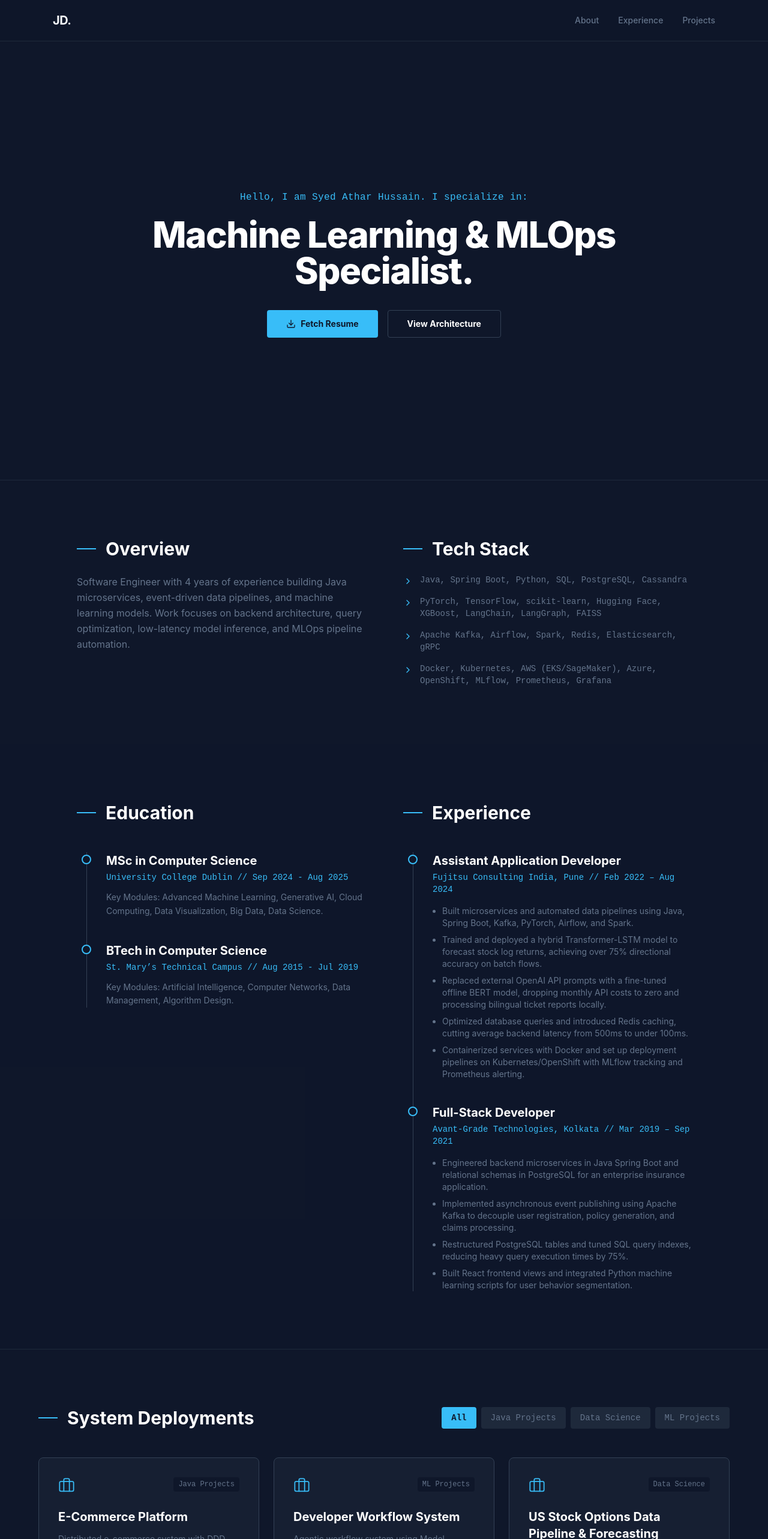
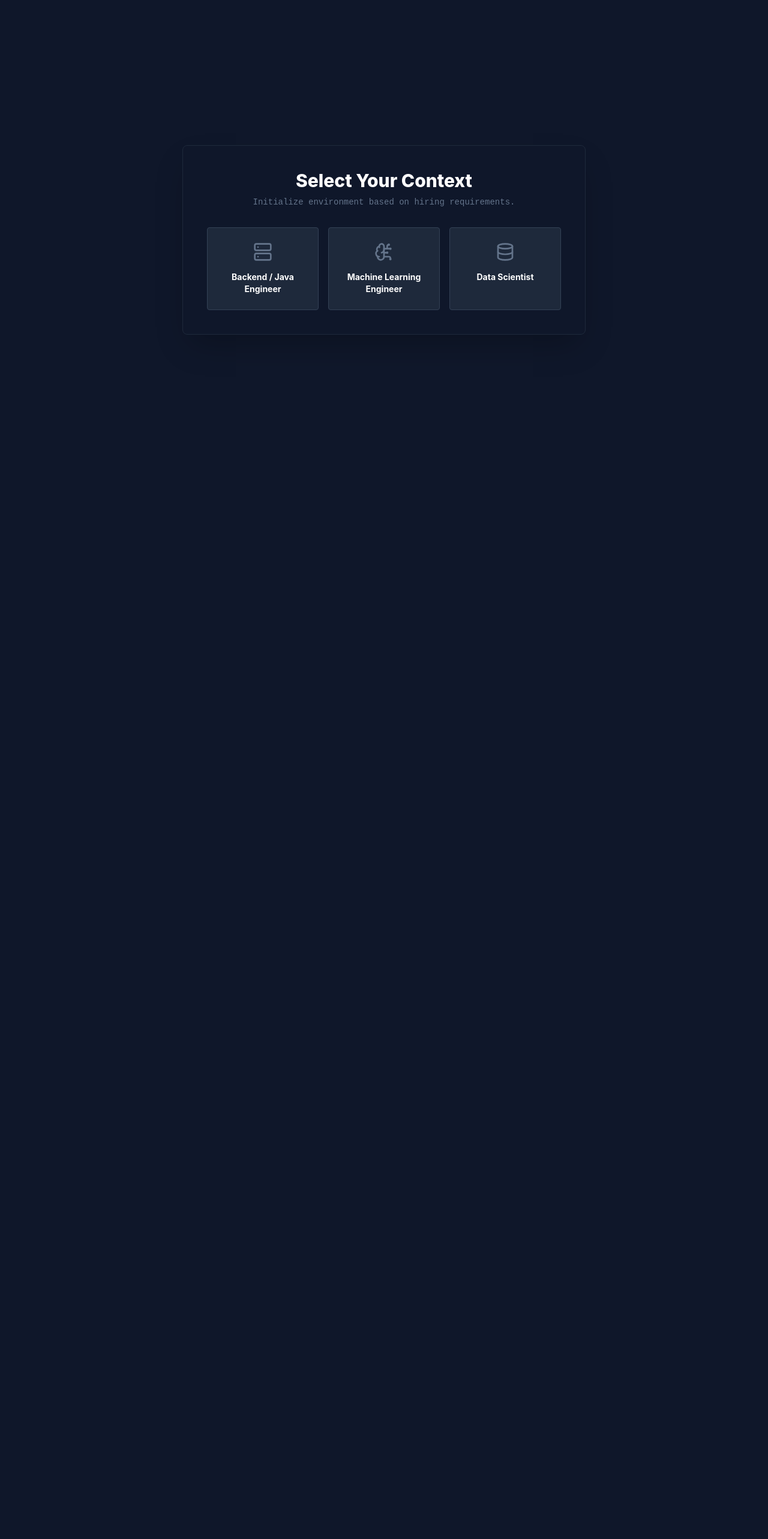
Before and after one commit to syed-athar-hussain/syed-athar-hussain.github.io, a React (Vite) app: page /portfolio/1 in a window 1280 px wide. Shown: the top 2566 px of the page at 60% size. After the commit the page ends 800 px from the top, so only its background shows below. Built offline with nearby package versions, Linux system fonts and the light colour scheme.

Commit message:
test commit v7

```diff
--- a/src/App.jsx
+++ b/src/App.jsx
@@ -151,43 +151,76 @@
 // }
 
 import React from 'react';
-import { HashRouter, Routes, Route, Link } from 'react-router-dom';
+import { HashRouter, Routes, Route, Link, useNavigate } from 'react-router-dom';
+import { motion } from 'framer-motion';
+import { Code, User, Mail, Database, BrainCircuit, Server } from 'lucide-react';
 import Home from './Home';
 import ProjectDetail from './ProjectDetail';
-import { Code, User, Mail } from 'lucide-react';
+
+// The new Gatekeeper Component
+function RoleGatekeeper() {
+  const navigate = useNavigate();
+
+  const roles = [
+    { id: 'backend', title: 'Backend / Java Engineer', icon: <Server size={32} /> },
+    { id: 'ml', title: 'Machine Learning Engineer', icon: <BrainCircuit size={32} /> },
+    { id: 'data', title: 'Data Scientist', icon: <Database size={32} /> }
+  ];
+
+  return (
+    <div className="min-h-screen bg-primary flex flex-col items-center justify-center px-6">
+      <motion.div
+        initial={{ opacity: 0, y: 20 }} animate={{ opacity: 1, y: 0 }}
+        className="max-w-2xl w-full bg-slate-900 border border-slate-800 p-10 rounded-lg shadow-2xl"
+      >
+        <h1 className="text-3xl font-extrabold text-white text-center mb-2">Select Your Context</h1>
+        <p className="text-secondary text-center mb-8 font-mono text-sm">Initialize environment based on hiring requirements.</p>
+
+        <div className="grid md:grid-cols-3 gap-4">
+          {roles.map(role => (
+            <button
+              key={role.id}
+              onClick={() => navigate(`/portfolio/${role.id}`)}
+              className="flex flex-col items-center gap-4 p-6 bg-slate-800 border border-slate-700 rounded hover:bg-slate-700 hover:border-accent transition-all group"
+            >
+              <div className="text-secondary group-hover:text-accent transition-colors">
+                {role.icon}
+              </div>
+              <span className="text-sm font-bold text-white text-center">{role.title}</span>
+            </button>
+          ))}
+        </div>
+      </motion.div>
+    </div>
+  );
+}
 
 export default function App() {
   return (
     <HashRouter>
-      <div className="min-h-screen flex flex-col font-sans">
-        <nav className="fixed w-full bg-primary/90 backdrop-blur-md z-50 border-b border-slate-800">
-          <div className="max-w-6xl mx-auto px-6 py-5 flex justify-between items-center">
-            <Link to="/" className="text-xl font-bold text-light tracking-tight hover:text-accent transition-colors">
-              JD.
-            </Link>
-            <div className="hidden md:flex space-x-8 text-sm font-medium text-secondary">
-              <button onClick={() => document.getElementById('about')?.scrollIntoView({ behavior: 'smooth' })} className="hover:text-accent transition-colors">About</button>
-              <button onClick={() => document.getElementById('experience')?.scrollIntoView({ behavior: 'smooth' })} className="hover:text-accent transition-colors">Experience</button>
-              <button onClick={() => document.getElementById('projects')?.scrollIntoView({ behavior: 'smooth' })} className="hover:text-accent transition-colors">Projects</button>
-            </div>
-          </div>
-        </nav>
-
+      <div className="min-h-screen flex flex-col font-sans bg-primary text-light">
         <main className="flex-grow">
           <Routes>
-            <Route path="/" element={<Home />} />
+            <Route path="/" element={<RoleGatekeeper />} />
+            <Route path="/portfolio/:role" element={<Home />} />
             <Route path="/project/:id" element={<ProjectDetail />} />
           </Routes>
         </main>
 
+        {/* Footer hidden on root, shown elsewhere */}
+        <Routes>
+          <Route path="/" element={null} />
+          <Route path="*" element={
             <footer className="border-t border-slate-800 py-8 text-center text-secondary font-mono text-sm flex flex-col items-center">
               <div className="flex space-x-6 mb-4">
                 <Code size={20} className="hover:text-accent cursor-pointer transition-colors" />
                 <User size={20} className="hover:text-accent cursor-pointer transition-colors" />
                 <Mail size={20} className="hover:text-accent cursor-pointer transition-colors" />
               </div>
-          <p>© 2026 Syed Athar Hussain</p>
+              <p>© 2026 Engineered with React & Tailwind.</p>
             </footer>
+          } />
+        </Routes>
       </div>
     </HashRouter>
   );
--- a/src/Home.jsx
+++ b/src/Home.jsx
@@ -1,7 +1,7 @@
-import React, { useState, useEffect } from 'react';
-import { motion, AnimatePresence } from 'framer-motion';
-import { Link } from 'react-router-dom';
-import { Briefcase, ChevronRight, Download, X } from 'lucide-react';
+import React, { useState } from 'react';
+import { motion } from 'framer-motion';
+import { useParams, Link } from 'react-router-dom';
+import { Briefcase, ChevronRight, Download, ArrowLeft } from 'lucide-react';
 import { profile, experience, education, projects } from './data';
 
 const fadeUp = {
@@ -10,24 +10,33 @@ const fadeUp = {
 };
 
 export default function Home() {
-  const [filter, setFilter] = useState('All');
-  const [headlineIdx, setHeadlineIdx] = useState(0);
-  const [isResumeModalOpen, setResumeModalOpen] = useState(false);
+  const { role } = useParams();
 
-  const categories = ['All', 'Java Projects', 'Data Science', 'ML Projects'];
-  const filteredProjects = filter === 'All' ? projects : projects.filter(p => p.category === filter);
+  // Route mapping logic
+  const roleConfig = {
+    backend: {
+      title: "Backend Software Engineering.",
+      categories: ["Java Projects"],
+      resume: "Backend_Java"
+    },
+    ml: {
+      title: "Machine Learning Operations.",
+      categories: ["ML Projects", "Data Science"],
+      resume: "Machine_Learning"
+    },
+    data: {
+      title: "Distributed Data Systems.",
+      categories: ["Data Science", "ML Projects"],
+      resume: "Data_Science"
+    }
+  };
 
-  useEffect(() => {
-    const interval = setInterval(() => {
-      setHeadlineIdx((prev) => (prev + 1) % profile.headlines.length);
-    }, 3500);
-    return () => clearInterval(interval);
-  }, []);
+  const currentRole = roleConfig[role] || roleConfig.backend;
+  const filteredProjects = projects.filter(p => currentRole.categories.includes(p.category));
 
-  const handleDownload = (role) => {
-    // In production, replace alert with actual file logic: window.open(`/resumes/${role}_Resume.pdf`, '_blank');
-    alert(`Initiating download for: ${role} Resume`);
-    setResumeModalOpen(false);
+  const handleDownload = () => {
+    alert(`Initiating download for: ${currentRole.resume} Resume`);
+    // window.open(`/resumes/${currentRole.resume}_Resume.pdf`, '_blank');
   };
 
   const handleContactSubmit = (e) => {
@@ -39,51 +48,34 @@ export default function Home() {
   return (
     <div className="bg-primary text-light selection:bg-accent selection:text-white pb-20">
 
-      {/* Resume Download Modal */}
-      <AnimatePresence>
-        {isResumeModalOpen && (
-          <div className="fixed inset-0 z-[60] flex items-center justify-center bg-black/60 backdrop-blur-sm px-4">
-            <motion.div
-              initial={{ opacity: 0, scale: 0.95 }} animate={{ opacity: 1, scale: 1 }} exit={{ opacity: 0, scale: 0.95 }}
-              className="bg-slate-900 border border-slate-700 p-6 rounded-lg w-full max-w-md shadow-2xl"
-            >
-              <div className="flex justify-between items-center mb-6">
-                <h3 className="text-xl font-bold text-white">Select the Role</h3>
-                <button onClick={() => setResumeModalOpen(false)} className="text-secondary hover:text-white transition-colors"><X size={20} /></button>
-              </div>
-              <p className="text-sm text-secondary mb-6">Which role you are hiring for?</p>
-              <div className="space-y-3 font-mono text-sm">
-                <button onClick={() => handleDownload('Machine_Learning')} className="w-full text-left px-4 py-3 bg-slate-800 hover:bg-accent hover:text-primary transition-colors rounded border border-slate-700">Machine Learning Engineer</button>
-                <button onClick={() => handleDownload('Backend_Java')} className="w-full text-left px-4 py-3 bg-slate-800 hover:bg-accent hover:text-primary transition-colors rounded border border-slate-700">Backend / Java Engineer</button>
-                <button onClick={() => handleDownload('Data_Science')} className="w-full text-left px-4 py-3 bg-slate-800 hover:bg-accent hover:text-primary transition-colors rounded border border-slate-700">Data Scientist</button>
-              </div>
-            </motion.div>
+      {/* Navigation - Added back button to change role */}
+      <nav className="fixed w-full bg-primary/90 backdrop-blur-md z-50 border-b border-slate-800">
+        <div className="max-w-6xl mx-auto px-6 py-5 flex justify-between items-center">
+          <Link to="/" className="flex items-center gap-2 text-sm font-mono text-secondary hover:text-accent transition-colors">
+            <ArrowLeft size={16} /> Re-initialize Context
+          </Link>
+          <div className="hidden md:flex space-x-8 text-sm font-medium text-secondary">
+            <a href="#about" className="hover:text-accent transition-colors">About</a>
+            <a href="#experience" className="hover:text-accent transition-colors">Experience</a>
+            <a href="#projects" className="hover:text-accent transition-colors">Deployments</a>
           </div>
-        )}
-      </AnimatePresence>
+        </div>
+      </nav>
 
       {/* Hero */}
       <section className="min-h-screen flex items-center justify-center px-6 pt-20">
         <motion.div initial="hidden" animate="visible" variants={fadeUp} className="max-w-4xl text-center">
           <p className="text-accent font-mono mb-4 tracking-wide">Hello, I am {profile.name}. I specialize in:</p>
-          <div className="h-24 md:h-32 flex items-center justify-center overflow-hidden mb-6">
-            <AnimatePresence mode="wait">
-              <motion.h1
-                key={headlineIdx}
-                initial={{ y: 40, opacity: 0 }} animate={{ y: 0, opacity: 1 }} exit={{ y: -40, opacity: 0 }} transition={{ duration: 0.5 }}
-                className="text-4xl md:text-6xl font-extrabold tracking-tight text-white"
-              >
-                {profile.headlines[headlineIdx]}
-              </motion.h1>
-            </AnimatePresence>
-          </div>
-          <div className="flex justify-center gap-4 mt-8">
-            <button onClick={() => setResumeModalOpen(true)} className="flex items-center gap-2 bg-accent text-primary px-8 py-3 rounded text-sm font-bold hover:bg-white transition-colors">
+          <h1 className="text-4xl md:text-6xl font-extrabold tracking-tight text-white mb-8">
+            {currentRole.title}
+          </h1>
+          <div className="flex justify-center gap-4">
+            <button onClick={handleDownload} className="flex items-center gap-2 bg-accent text-primary px-8 py-3 rounded text-sm font-bold hover:bg-white transition-colors">
               <Download size={16} /> Fetch Resume
             </button>
-            <button onClick={() => document.getElementById('projects')?.scrollIntoView({ behavior: 'smooth' })} className="border border-slate-700 text-white px-8 py-3 rounded text-sm font-bold hover:bg-slate-800 transition-colors">
+            <a href="#projects" className="border border-slate-700 text-white px-8 py-3 rounded text-sm font-bold hover:bg-slate-800 transition-colors">
               View Architecture
-            </button>
+            </a>
           </div>
         </motion.div>
       </section>
@@ -154,24 +146,12 @@ export default function Home() {
         </motion.div>
       </section>
 
-      {/* Projects Grid (Keep existing from previous turn) */}
+      {/* Tailored Projects Grid */}
       <section id="projects" className="py-24 px-6 border-t border-slate-800">
         <motion.div initial="hidden" whileInView="visible" viewport={{ once: true }} variants={fadeUp} className="max-w-6xl mx-auto">
-          <div className="flex flex-col md:flex-row justify-between items-end mb-12 gap-6">
-            <h2 className="text-3xl font-bold flex items-center gap-4 text-white">
-              <span className="w-8 h-[2px] bg-accent"></span> System Deployments
-            </h2>
-            <div className="flex flex-wrap gap-2 font-mono text-sm">
-              {categories.map(cat => (
-                <button
-                  key={cat} onClick={() => setFilter(cat)}
-                  className={`px-4 py-2 rounded transition-colors ${filter === cat ? 'bg-accent text-primary font-bold' : 'bg-slate-800 text-secondary hover:text-white'}`}
-                >
-                  {cat}
-                </button>
-              ))}
-            </div>
-          </div>
+          <h2 className="text-3xl font-bold flex items-center gap-4 text-white mb-12">
+            <span className="w-8 h-[2px] bg-accent"></span> Relevant System Deployments
+          </h2>
 
           <div className="grid md:grid-cols-2 lg:grid-cols-3 gap-6">
             {filteredProjects.map((project) => (
```
Lines whose indentation alone changed are shown as unchanged.
